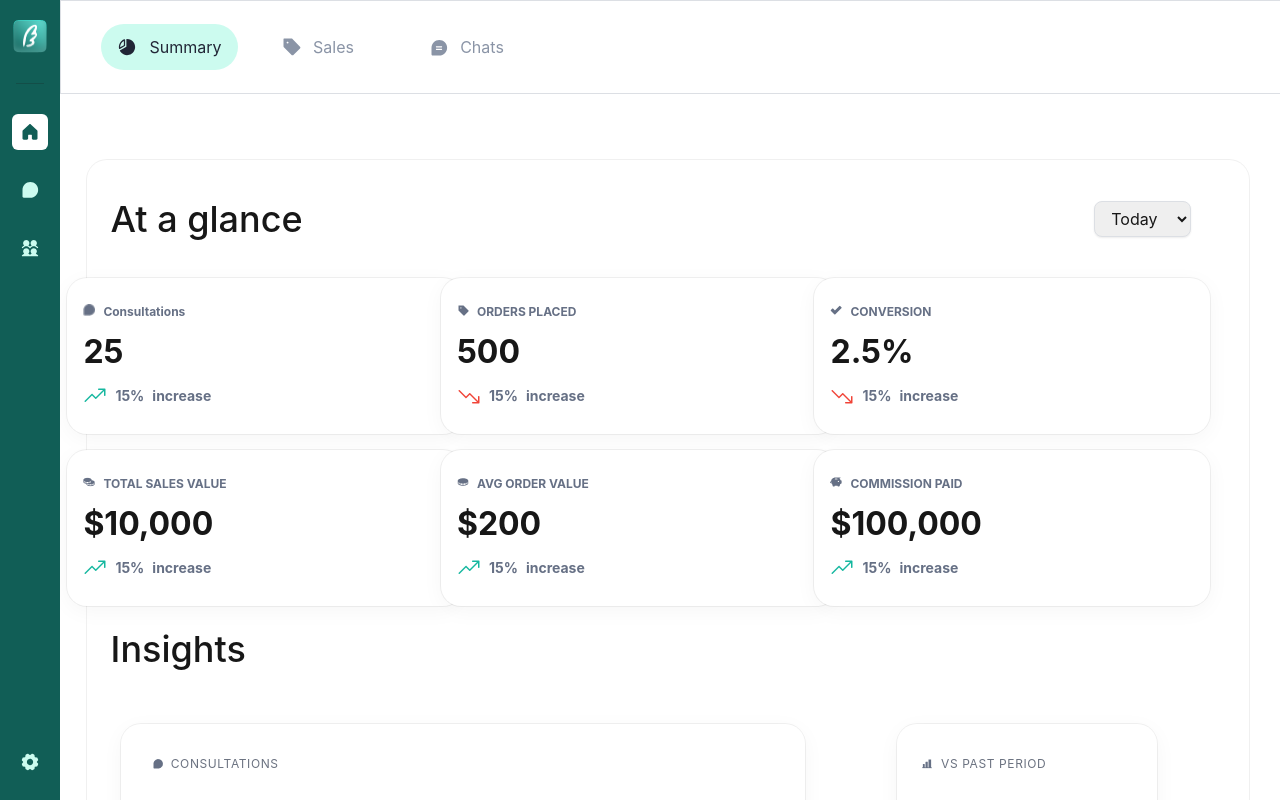
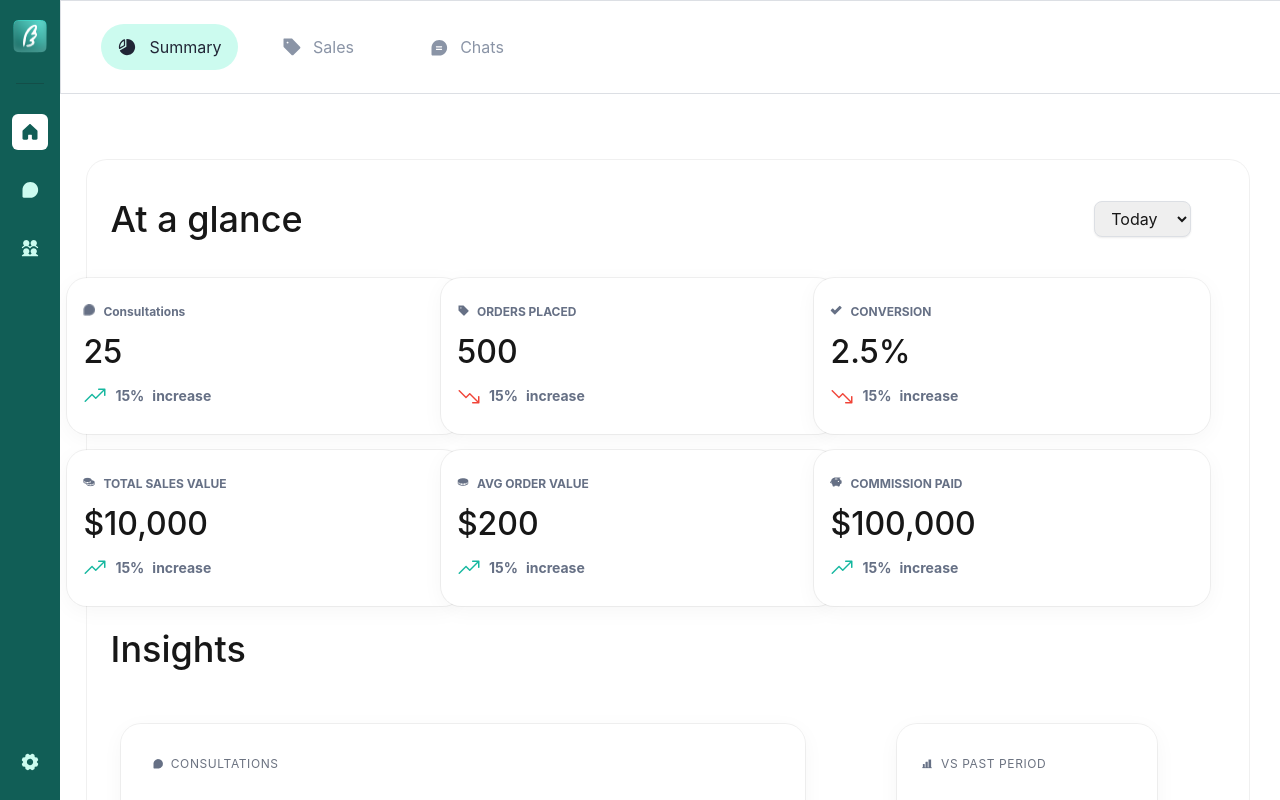
Before and after one commit to r-kaveri24/Wingman-Assignment, a Next.js app: page / in a window 1280 px wide. Built offline with nearby package versions, Linux system fonts and the light colour scheme.

Commit message:
fotn-weight of card changed

```diff
--- a/app/components/GlanceCard.jsx
+++ b/app/components/GlanceCard.jsx
@@ -15,7 +15,7 @@ const GlanceCard = ({ title, value, discription, icon }) => {
           <h3 className="text-xs font-bold text-[#667085]">{title}</h3>
         </div>
 
-        <div className="text-[32px] font-bold ">{value}</div>
+        <div className="text-[32px] font-medium ">{value}</div>
         <div className="text-2xl font-bold text-[#667085] ">{discription}</div>
       </div>
 
```
